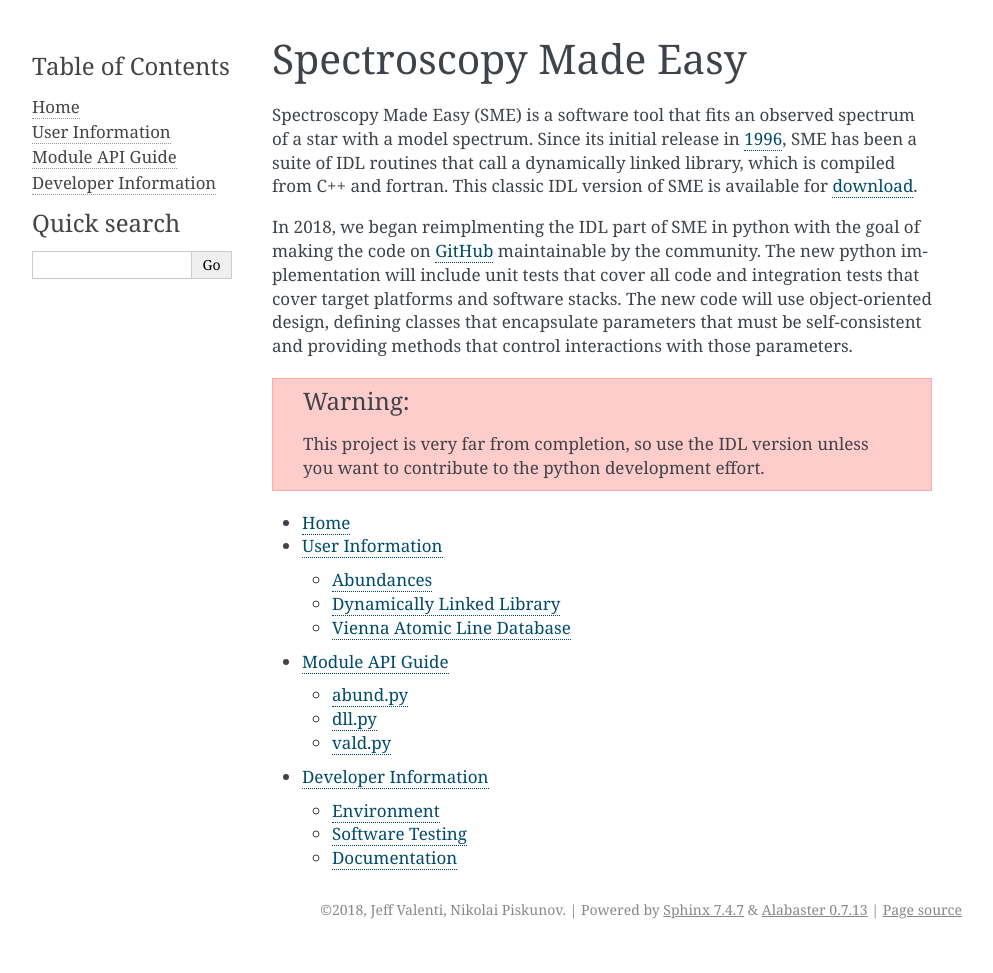
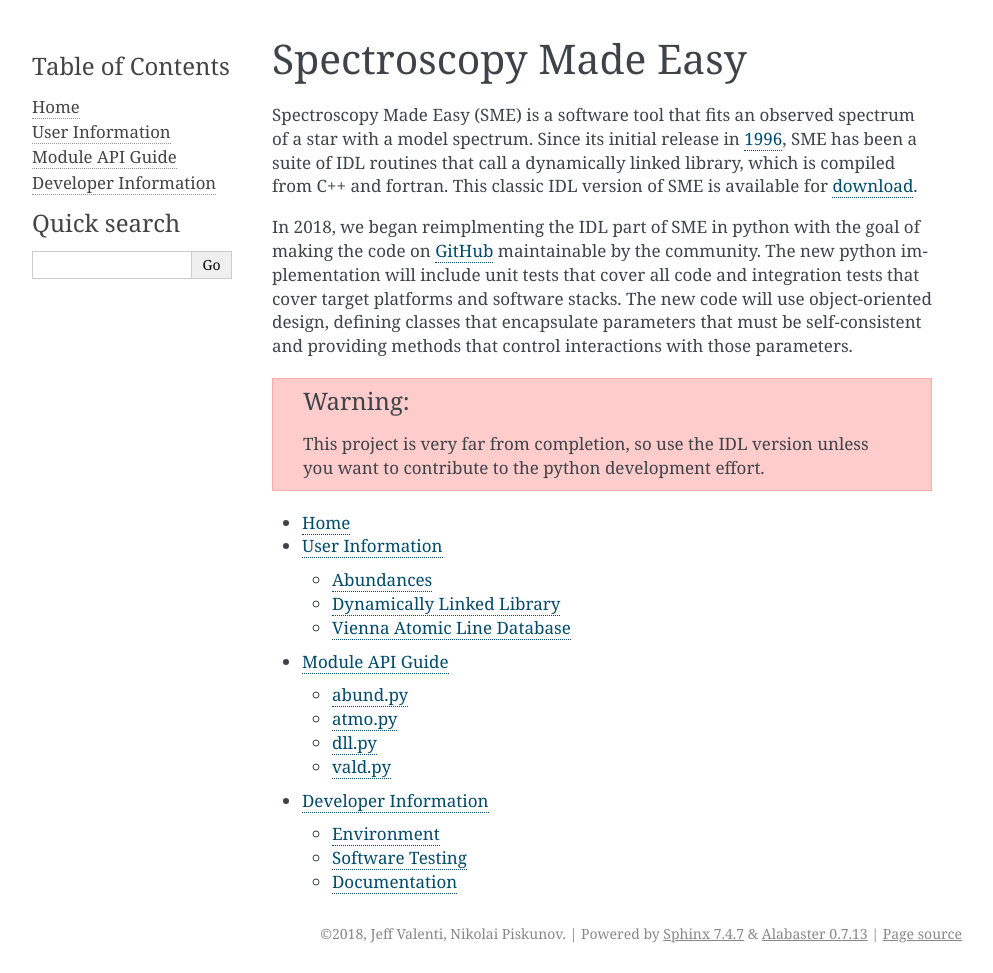
Before and after one commit to JeffValenti/SME, a Sphinx documentation site: the page built from docs/index.rst, in a window 1280 px wide. Shown: the whole page, without its empty margins (148-1141 px from the left). Built offline with Sphinx 7.4.7, drawn with Linux system fonts in a browser that asks for light colours; before the commit the page ends 949 px from its top, so only the background shows below that.

Commit message:
update continuousopacityflags and smeatmo docstrings

```diff
--- a/docs/content/modules.rst
+++ b/docs/content/modules.rst
@@ -21,6 +21,13 @@ abund.py
 .. automodule:: sme.abund
    :members:
 
+********
+atmo.py
+********
+
+.. automodule:: sme.atmo
+   :members:
+
 ******
 dll.py
 ******
```
